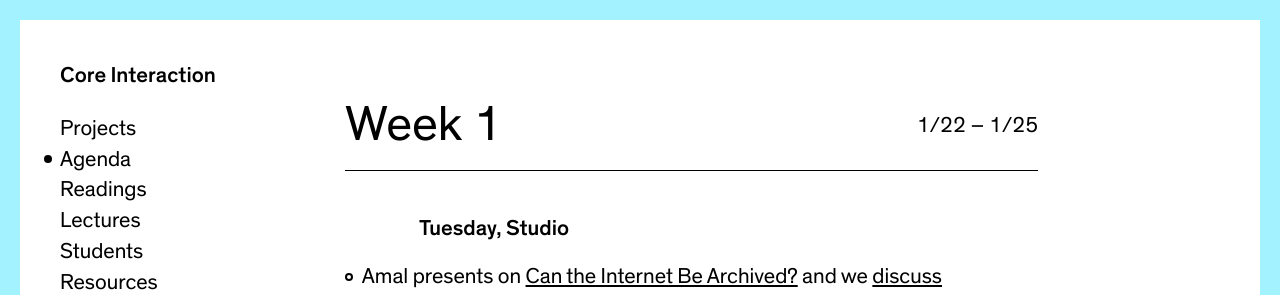
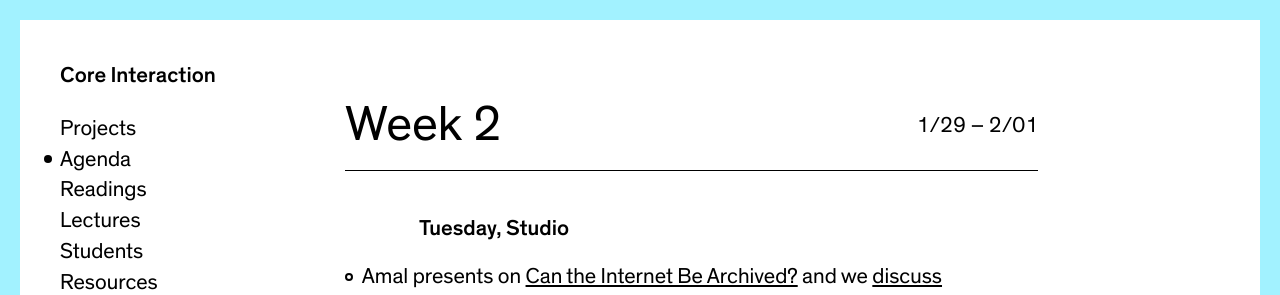
Before and after one commit to dylanfisher/ci19, a Jekyll site: the page built from _agendas/week-2.md, in a window 1280 px wide and 900 px high. Shown: the top 295 px of the window. Built offline with Jekyll 4.4.1, drawn with Linux system fonts in a browser that asks for light colours.

Commit message:
Update date on agenda

```diff
--- a/_agendas/week-2.md
+++ b/_agendas/week-2.md
@@ -1,7 +1,7 @@
 ---
-title:            Week 1
-start_date:       2019-01-23 00:00:00 -0500
-date_range:       1/22 – 1/25
+title:            Week 2
+start_date:       2019-01-28 00:00:00 -0500
+date_range:       1/29 – 2/01
 ---
 
 ### Tuesday, Studio
```
